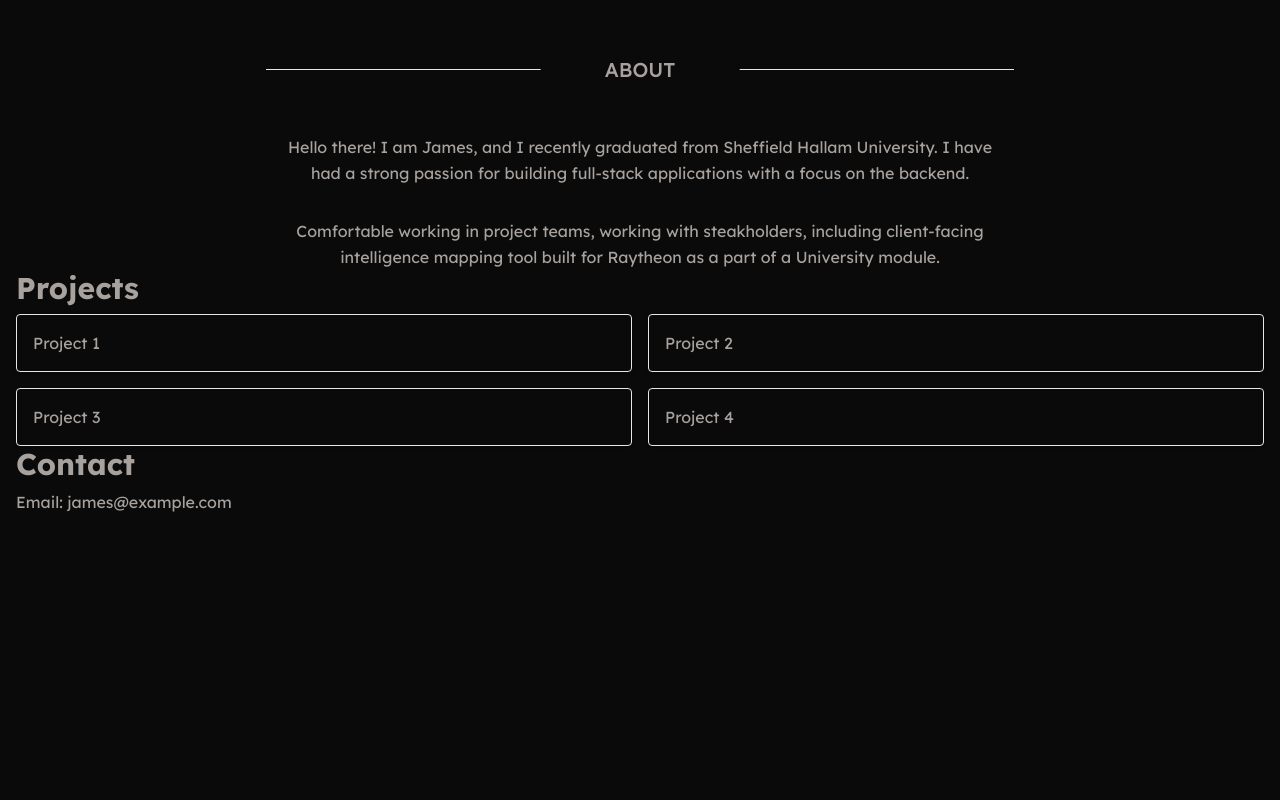
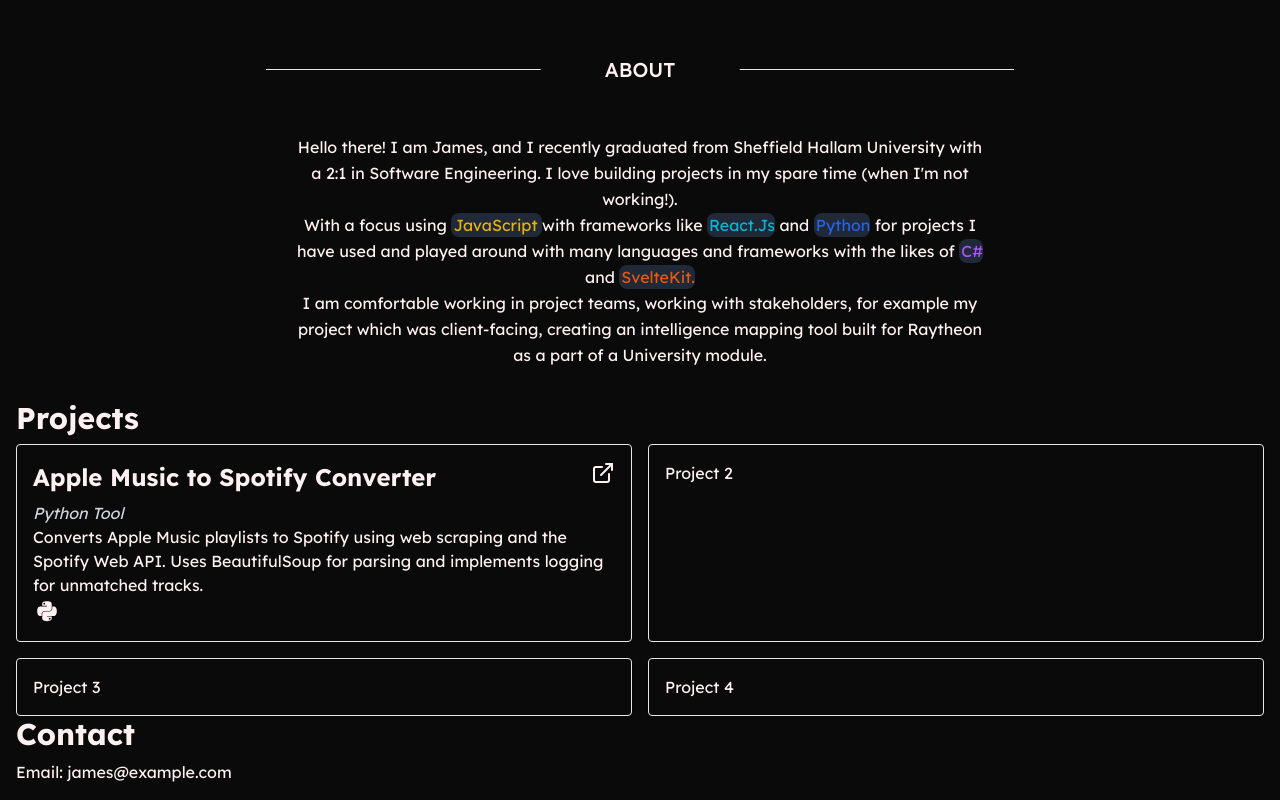
Before and after one commit to WestheadJ/portfolio, a React (Vite) app: page / in a window 1280 px wide. Shown: the part 779-1579 px from the top of the page. Before the commit the page ends 1309 px from the top, so only its background shows below. Built offline with nearby package versions, Linux system fonts and the light colour scheme.

Commit message:
Updated about, added icons, and new projects

```diff
--- a/package.json
+++ b/package.json
@@ -10,7 +10,8 @@
     "dependencies": {
         "lucide-react": "^0.562.0",
         "react": "^18.2.0",
-        "react-dom": "^18.2.0"
+        "react-dom": "^18.2.0",
+        "react-icons": "^5.5.0"
     },
     "devDependencies": {
         "@vitejs/plugin-react": "^4.0.0",
--- a/src/App.jsx
+++ b/src/App.jsx
@@ -7,7 +7,7 @@
     const [terminalMode, setTerminalMode] = useState(false);
 
     return (
-        <div className="min-h-screen f bg-neutral-950 text-stone-400">
+        <div className="min-h-screen f bg-neutral-950 text-rose-50">
             <Nav />
             <main className="">{terminalMode ? <Terminal /> : <PortfolioView />}</main>
         </div>
--- a/src/components/Hero.jsx
+++ b/src/components/Hero.jsx
@@ -12,7 +12,7 @@
                     <p className="font-extralight italic">Software Engineer</p>
                     <h1 className="text-5xl font-bold underline underline-offset-[8px] ">   James Westhead    </h1>
                     <p className="text-lg max-w-2xl">
-                        Recent Graduate BEng Software Engineering with a passion for building full-stack web applications and back-end services.
+                        Recent Graduate BEng Software Engineer with a passion for building projects across the full stack and exploring new languages, frameworks, and libraries.
                     </p>
 
                     <div className="flex w-full max-w-md justify-between">
--- a/src/components/Nav.jsx
+++ b/src/components/Nav.jsx
@@ -1,10 +1,21 @@
 import React from "react";
 
 export default function Nav() {
+    const navItems = [
+        { label: "About", href: "#about" },
+        { label: "Skills", href: "#skills" },
+        { label: "Projects", href: "#projects" },
+        { label: "Experience", href: "#experience" },
+        { label: "Contact", href: "#contact" },
+    ];
+
+
     return (
         <header>
             <nav className="fixed top-0 left-0 right-0 z-50 bg-zinc-900 backdrop-blur-sm border-b border-gray-700 shadow-md">
                 <a href="/" className="text-lg font-extralight px-4 py-3 inline-block italic">JW</a>
+
+                <a href="#about">About</a>
             </nav>
         </header>
     );
--- a/src/components/PortfolioView.jsx
+++ b/src/components/PortfolioView.jsx
@@ -1,5 +1,6 @@
 import React from "react";
 import Hero from "./Hero";
+import Projects from "./projects/Projects"
 
 export default function PortfolioView() {
     return (
@@ -11,23 +12,23 @@
                 <div className="inline-flex items-center justify-center w-full">
                     <hr className="w-[60%] h-px my-8 bg-white-100 border-1" />
                     <span className="absolute px-16 font-medium text-heading -translate-x-1/2 bg-neutral-950 left-1/2"><p className="text-xl">ABOUT</p></span>
-
-
                 </div>
                 <div className="flex flex-col w-full items-center justify-center text-center">
-                    <p className="w-[75ch] mt-8 text-muted-foreground leading-relaxed   ">Hello there! I am James, and I recently graduated from Sheffield Hallam University.
-                        I have had a strong passion for building full-stack applications with a focus on the backend.  </p>
-                    <p className="w-[75ch] mt-8 text-muted-foreground leading-relaxed">Comfortable working in project teams, working with steakholders, including client-facing intelligence mapping tool built for Raytheon as a part of a University module.</p>
+                    <div className="w-[71ch] mt-8 text-muted-foreground leading-relaxed">
+                        <p >Hello there! I am James, and I recently graduated from Sheffield Hallam University with a 2:1 in Software Engineering. I love building projects in my spare time (when I'm not working!).   </p>
+                        <p>With a focus using <span className="bg-gray-800 text-yellow-500 rounded-lg p-[2px] pr-0 font-extralight" >JavaScript </span>with frameworks like <span className="bg-gray-800 text-cyan-500 rounded-lg p-[2px] pr-0 font-extralight" >React.Js</span>  and <span className="bg-gray-800 text-blue-600 rounded-lg p-[2px] pr-0 font-extralight" >{"Python"}</span> for projects
+                            I have used and played around with many languages and frameworks with the likes of <span className="bg-gray-800 text-purple-500 rounded-lg p-[2px] pr-0 font-extralight" >{"C#"}</span> and <span className="bg-gray-800 text-orange-600 rounded-lg p-[2px] pr-0 font-extralight" >SvelteKit.</span></p>
+                        <p>I am comfortable working in project teams, working with stakeholders, for example my project which was client-facing, creating an intelligence mapping tool built for Raytheon as a part of a University module.</p>
+                    </div>
+                </div>
+                <div className="flex flex-col w-full items-center justify-center text-center">
+                    <div className="w-[71ch] mt-8 text-muted-foreground leading-relaxed">
+
+                    </div>
                 </div>
             </section>
             <section id="projects">
-                <h2 className="text-3xl font-bold mb-2">Projects</h2>
-                <div className="grid grid-cols-1 sm:grid-cols-2 gap-4">
-                    <div className="p-4 border rounded shadow hover:shadow-lg transition">Project 1</div>
-                    <div className="p-4 border rounded shadow hover:shadow-lg transition">Project 2</div>
-                    <div className="p-4 border rounded shadow hover:shadow-lg transition">Project 3</div>
-                    <div className="p-4 border rounded shadow hover:shadow-lg transition">Project 4</div>
-                </div>
+                <Projects />
             </section>
 
             <section id="contact">
--- /dev/null
+++ b/src/components/projects/Projects.jsx
@@ -0,0 +1,38 @@
+import React from "react";
+import { ExternalLink } from "lucide-react";
+import { DiPython } from "react-icons/di";
+
+export default function Projects() {
+    return (<>
+        <h1 className="text-3xl font-bold mb-2">Projects</h1>
+        <div className="grid grid-cols-1 sm:grid-cols-2 gap-4">
+            <div className="group p-4 border border-solid hover:border-amber-100 rounded  hover:shadow-md hover:scale-[1.02] transition-transform duration-200">                <a href="/projects/apple-music-spotify-converter">
+                <div className="card-top flex flex-row gap-2 justify-between">                    <div>
+                    <h2 className="
+  relative inline-block
+  text-2xl font-bold
+  after:absolute after:left-0 after:-bottom-1
+  after:h-[2px] after:w-0
+  after:bg-amber-100
+  after:transition-all after:duration-300
+  group-hover:after:w-full mb-2
+">Apple Music to Spotify Converter</h2>
+                    <p className="font-extralight italic text-gray-300">Python Tool</p>
+                </div>
+                    <div className=" w-6 h-6 text-muted-foreground hover:scale-110 hover:cursor-pointer transition-transform duration-200 ">
+                        <ExternalLink
+                            id="proj-1"
+                            className="w-6 h-6 text-muted-foreground group-hover:text-amber-100 transition-colors duration-200"
+                        />
+                    </div>
+                </div>
+                <p>Converts Apple Music playlists to Spotify using web scraping and the Spotify Web API. Uses BeautifulSoup for parsing and implements logging for unmatched tracks.</p>
+                <div><DiPython className="w-7 h-7      " /></div>
+            </a>
+            </div>
+            <div className="p-4 border rounded shadow hover:shadow-lg transition">Project 2</div>
+            <div className="p-4 border rounded shadow hover:shadow-lg transition">Project 3</div>
+            <div className="p-4 border rounded shadow hover:shadow-lg transition">Project 4</div>
+        </div>
+    </>)
+}
```
Also changed, not shown: 1 other file (tests, documents, lock files or other folders).
